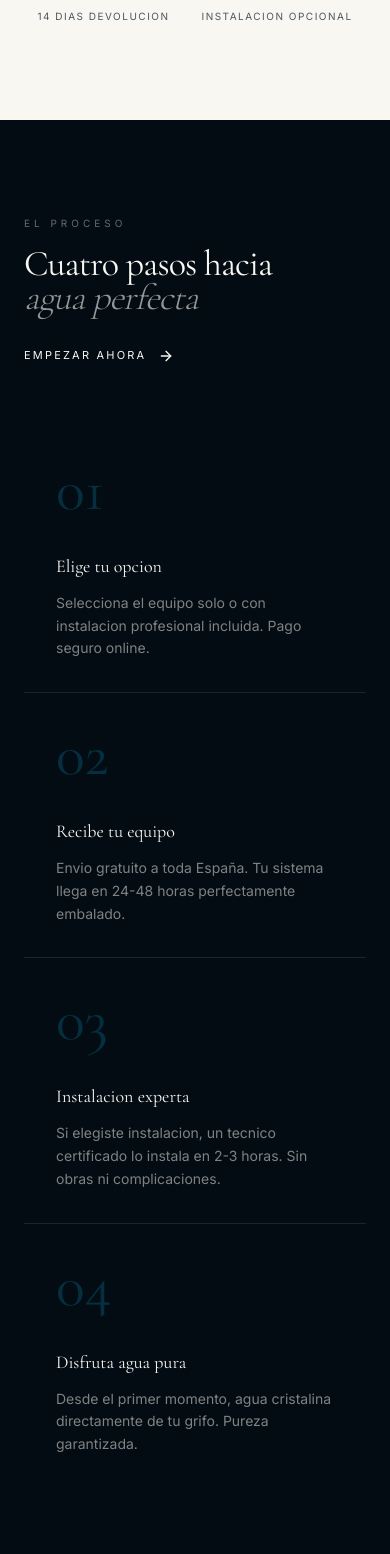
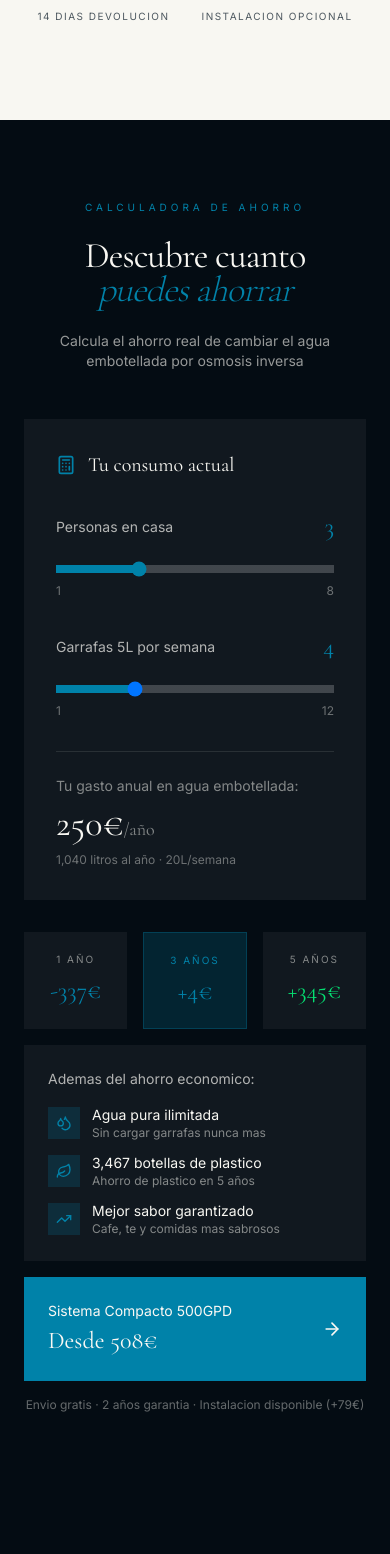
Before and after one commit to jessedrg/osmosisesp, a Next.js app: page / in a window 390 px wide. Shown: the part 2840-4394 px from the top of the page. Built offline with nearby package versions, Linux system fonts and the light colour scheme.

Commit message:
feat: add interactive savings calculator
Create interactive savings calculator with real-time savings and CTA.

```diff
--- a/app/page.tsx
+++ b/app/page.tsx
@@ -1,6 +1,7 @@
 import { Navbar } from "@/components/navbar"
 import { HomeHero } from "@/components/home-hero"
 import { ProductSection } from "@/components/product-section"
+import { SavingsCalculator } from "@/components/savings-calculator"
 import { HowItWorks } from "@/components/how-it-works"
 import { ReviewsSection } from "@/components/reviews-section"
 import { FaqSection } from "@/components/faq-section"
@@ -76,6 +77,7 @@ export default function HomePage() {
       <main>
         <HomeHero />
         <ProductSection />
+        <SavingsCalculator />
         <HowItWorks />
         <ReviewsSection />
         <FaqSection />
--- /dev/null
+++ b/components/savings-calculator.tsx
@@ -0,0 +1,209 @@
+'use client'
+
+import { useState, useMemo } from 'react'
+import Link from 'next/link'
+import { Calculator, Droplets, Coins, TrendingUp, Leaf, ArrowRight } from 'lucide-react'
+
+export function SavingsCalculator() {
+  const [people, setPeople] = useState(3)
+  const [bottlesPerWeek, setBottlesPerWeek] = useState(4)
+
+  // Prices
+  const BOTTLE_PRICE = 1.20 // 5L bottle average price
+  const OSMOSIS_PRICE = 508
+  const YEARLY_MAINTENANCE = 79
+  const LITERS_PER_BOTTLE = 5
+
+  const calculations = useMemo(() => {
+    const weeklyLiters = bottlesPerWeek * LITERS_PER_BOTTLE
+    const yearlyLiters = weeklyLiters * 52
+    const yearlyCostBottles = bottlesPerWeek * BOTTLE_PRICE * 52
+
+    // Osmosis costs
+    const year1Cost = OSMOSIS_PRICE + YEARLY_MAINTENANCE
+    const year2Cost = YEARLY_MAINTENANCE
+    const year3Cost = YEARLY_MAINTENANCE
+
+    // Savings
+    const savings1Year = yearlyCostBottles - year1Cost
+    const savings3Years = (yearlyCostBottles * 3) - (year1Cost + year2Cost + year3Cost)
+    const savings5Years = (yearlyCostBottles * 5) - (year1Cost + (YEARLY_MAINTENANCE * 4))
+
+    // Plastic bottles saved (assuming 1.5L bottles for calculation)
+    const bottlesSaved = Math.round((yearlyLiters / 1.5) * 5)
+
+    return {
+      weeklyLiters,
+      yearlyLiters,
+      yearlyCostBottles,
+      savings1Year,
+      savings3Years,
+      savings5Years,
+      bottlesSaved,
+    }
+  }, [people, bottlesPerWeek])
+
+  return (
+    <section className="py-20 lg:py-32 bg-foreground text-background">
+      <div className="max-w-7xl mx-auto px-6 lg:px-12">
+        {/* Header */}
+        <div className="text-center mb-12 lg:mb-16">
+          <span className="text-[10px] tracking-[0.4em] uppercase text-accent font-sans block mb-6">
+            Calculadora de Ahorro
+          </span>
+          <h2 className="font-serif text-4xl sm:text-5xl lg:text-6xl tracking-tight text-background leading-[0.95]">
+            Descubre cuanto
+            <br />
+            <span className="italic font-light text-accent">puedes ahorrar</span>
+          </h2>
+          <p className="text-sm text-background/60 font-sans mt-6 max-w-xl mx-auto">
+            Calcula el ahorro real de cambiar el agua embotellada por osmosis inversa
+          </p>
+        </div>
+
+        {/* Calculator */}
+        <div className="grid lg:grid-cols-2 gap-8 lg:gap-12">
+          {/* Inputs */}
+          <div className="bg-background/5 p-8 lg:p-10">
+            <div className="flex items-center gap-3 mb-8">
+              <Calculator className="w-5 h-5 text-accent" />
+              <h3 className="font-serif text-xl text-background">Tu consumo actual</h3>
+            </div>
+
+            {/* People slider */}
+            <div className="mb-8">
+              <div className="flex items-center justify-between mb-3">
+                <label className="text-sm text-background/70 font-sans">Personas en casa</label>
+                <span className="font-serif text-2xl text-accent">{people}</span>
+              </div>
+              <input
+                type="range"
+                min="1"
+                max="8"
+                value={people}
+                onChange={(e) => setPeople(Number(e.target.value))}
+                className="w-full h-2 bg-background/20 appearance-none cursor-pointer accent-accent"
+                style={{
+                  background: `linear-gradient(to right, oklch(0.55 0.14 220) 0%, oklch(0.55 0.14 220) ${((people - 1) / 7) * 100}%, rgba(255,255,255,0.2) ${((people - 1) / 7) * 100}%, rgba(255,255,255,0.2) 100%)`
+                }}
+              />
+              <div className="flex justify-between text-xs text-background/40 mt-1">
+                <span>1</span>
+                <span>8</span>
+              </div>
+            </div>
+
+            {/* Bottles slider */}
+            <div className="mb-8">
+              <div className="flex items-center justify-between mb-3">
+                <label className="text-sm text-background/70 font-sans">Garrafas 5L por semana</label>
+                <span className="font-serif text-2xl text-accent">{bottlesPerWeek}</span>
+              </div>
+              <input
+                type="range"
+                min="1"
+                max="12"
+                value={bottlesPerWeek}
+                onChange={(e) => setBottlesPerWeek(Number(e.target.value))}
+                className="w-full h-2 bg-background/20 appearance-none cursor-pointer"
+                style={{
+                  background: `linear-gradient(to right, oklch(0.55 0.14 220) 0%, oklch(0.55 0.14 220) ${((bottlesPerWeek - 1) / 11) * 100}%, rgba(255,255,255,0.2) ${((bottlesPerWeek - 1) / 11) * 100}%, rgba(255,255,255,0.2) 100%)`
+                }}
+              />
+              <div className="flex justify-between text-xs text-background/40 mt-1">
+                <span>1</span>
+                <span>12</span>
+              </div>
+            </div>
+
+            {/* Current spending */}
+            <div className="border-t border-background/10 pt-6">
+              <p className="text-sm text-background/50 font-sans mb-2">Tu gasto anual en agua embotellada:</p>
+              <p className="font-serif text-4xl text-background">
+                {calculations.yearlyCostBottles.toFixed(0)}€<span className="text-lg text-background/50">/año</span>
+              </p>
+              <p className="text-xs text-background/40 mt-2">
+                {calculations.yearlyLiters.toLocaleString()} litros al año · {calculations.weeklyLiters}L/semana
+              </p>
+            </div>
+          </div>
+
+          {/* Results */}
+          <div className="space-y-4">
+            {/* Savings cards */}
+            <div className="grid grid-cols-3 gap-4">
+              <div className="bg-background/5 p-5 text-center">
+                <p className="text-[10px] tracking-[0.2em] uppercase text-background/50 mb-2">1 Año</p>
+                <p className={`font-serif text-2xl ${calculations.savings1Year >= 0 ? 'text-green-400' : 'text-accent'}`}>
+                  {calculations.savings1Year >= 0 ? '+' : ''}{calculations.savings1Year.toFixed(0)}€
+                </p>
+              </div>
+              <div className="bg-accent/20 p-5 text-center border border-accent/30">
+                <p className="text-[10px] tracking-[0.2em] uppercase text-accent mb-2">3 Años</p>
+                <p className="font-serif text-2xl text-accent">
+                  +{calculations.savings3Years.toFixed(0)}€
+                </p>
+              </div>
+              <div className="bg-background/5 p-5 text-center">
+                <p className="text-[10px] tracking-[0.2em] uppercase text-background/50 mb-2">5 Años</p>
+                <p className="font-serif text-2xl text-green-400">
+                  +{calculations.savings5Years.toFixed(0)}€
+                </p>
+              </div>
+            </div>
+
+            {/* Benefits */}
+            <div className="bg-background/5 p-6">
+              <h4 className="text-sm font-sans text-background/70 mb-4">Ademas del ahorro economico:</h4>
+              <div className="space-y-3">
+                <div className="flex items-center gap-3">
+                  <div className="w-8 h-8 bg-accent/20 flex items-center justify-center">
+                    <Droplets className="w-4 h-4 text-accent" />
+                  </div>
+                  <div>
+                    <p className="text-sm text-background">Agua pura ilimitada</p>
+                    <p className="text-xs text-background/50">Sin cargar garrafas nunca mas</p>
+                  </div>
+                </div>
+                <div className="flex items-center gap-3">
+                  <div className="w-8 h-8 bg-accent/20 flex items-center justify-center">
+                    <Leaf className="w-4 h-4 text-accent" />
+                  </div>
+                  <div>
+                    <p className="text-sm text-background">{calculations.bottlesSaved.toLocaleString()} botellas de plastico</p>
+                    <p className="text-xs text-background/50">Ahorro de plastico en 5 años</p>
+                  </div>
+                </div>
+                <div className="flex items-center gap-3">
+                  <div className="w-8 h-8 bg-accent/20 flex items-center justify-center">
+                    <TrendingUp className="w-4 h-4 text-accent" />
+                  </div>
+                  <div>
+                    <p className="text-sm text-background">Mejor sabor garantizado</p>
+                    <p className="text-xs text-background/50">Cafe, te y comidas mas sabrosos</p>
+                  </div>
+                </div>
+              </div>
+            </div>
+
+            {/* CTA */}
+            <Link
+              href="/productos/compacto"
+              className="group flex items-center justify-between bg-accent text-accent-foreground p-6 hover:bg-accent/90 transition-all duration-300"
+            >
+              <div>
+                <p className="text-sm font-sans">Sistema Compacto 500GPD</p>
+                <p className="font-serif text-2xl mt-1">Desde 508€</p>
+              </div>
+              <ArrowRight className="w-5 h-5 group-hover:translate-x-1 transition-transform" />
+            </Link>
+
+            <p className="text-xs text-background/40 text-center">
+              Envio gratis · 2 años garantia · Instalacion disponible (+79€)
+            </p>
+          </div>
+        </div>
+      </div>
+    </section>
+  )
+}
```
